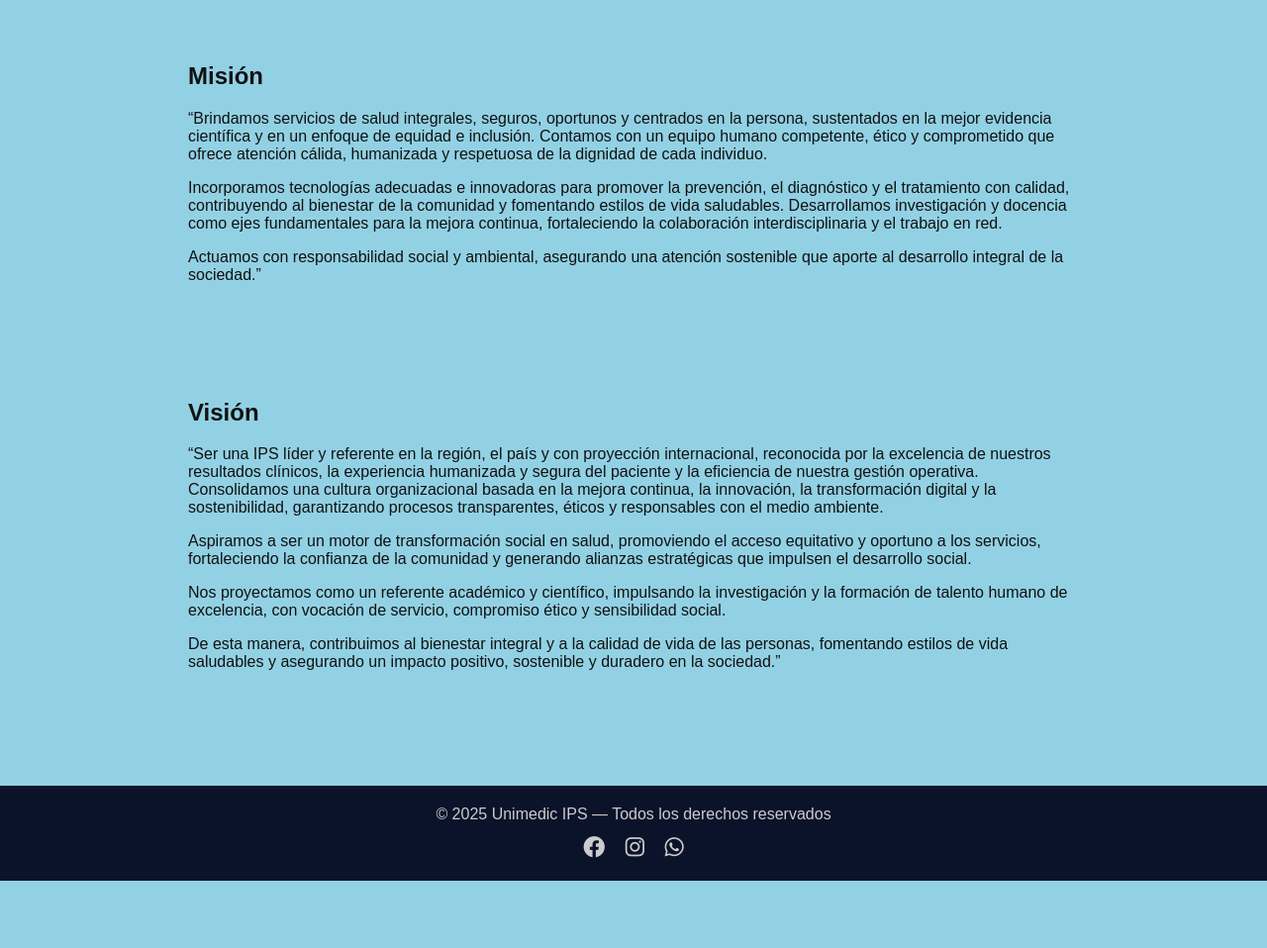
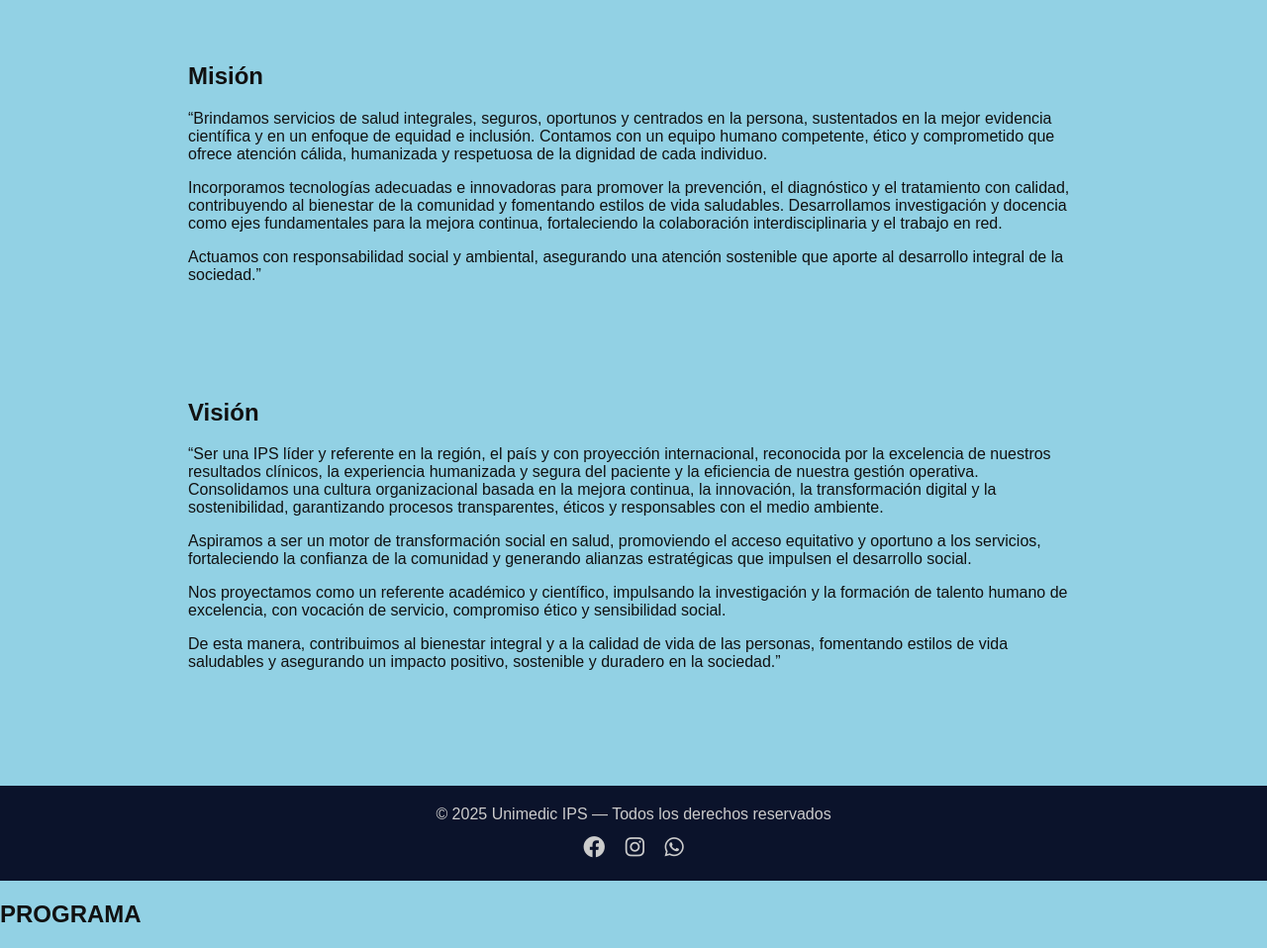
Before and after one commit to alexander000hurtado-png/PROYECTO---UNIMEDIC-, a plain HTML site: page Practicas-agosto/Practicas-agosto/index.html in a window 1280 px wide. Shown: the part 1638-2596 px from the top of the page at 99% size. Before the commit the page ends 2528 px from the top, so only its background shows below. Drawn offline with nearby package versions, Linux system fonts and the light colour scheme.

Commit message:
proyectos

```diff
--- a/Practicas-agosto/Practicas-agosto/index.html
+++ b/Practicas-agosto/Practicas-agosto/index.html
@@ -205,6 +205,7 @@
     },
   });
 </script>
+<h2>PROGRAMA</h2>
 </body>
 
 </html>
```
